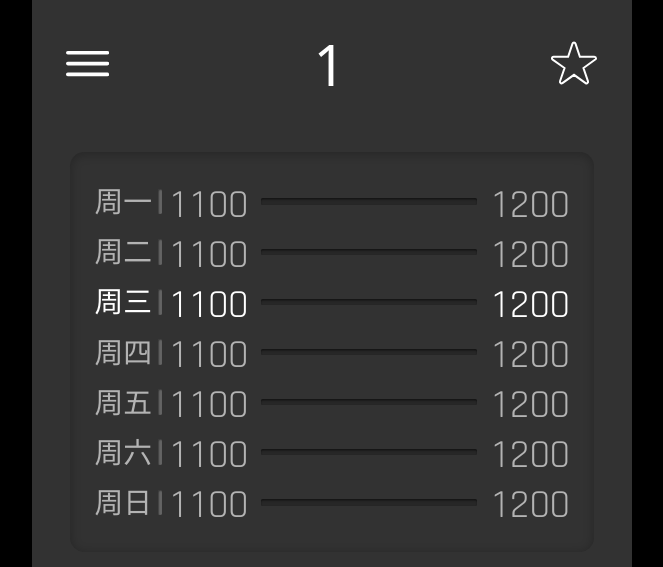
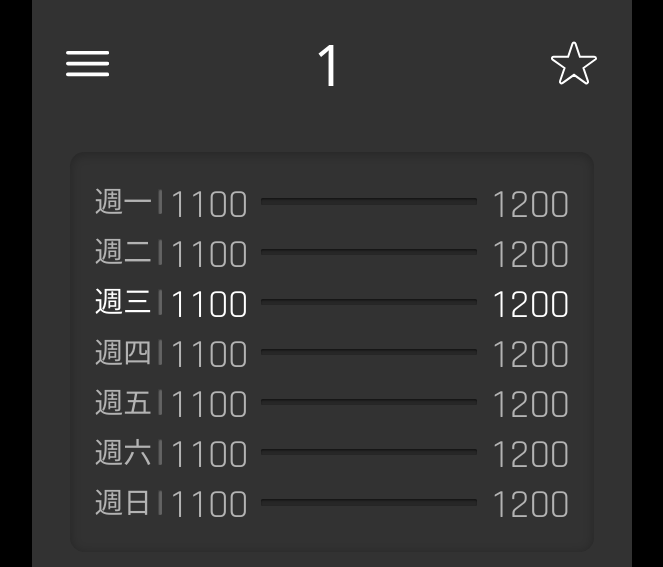
Before and after one commit to l1n-zh/MRTPFF, a Vue app: page /1 in a window 1280 px wide. Shown: the top 567 px of the page, without its empty margins (308-971 px from the left). Built offline with nearby package versions, Linux system fonts and the light colour scheme; no server answers; some icons are missing; a web font is replaced by a local one.

Commit message:
typo fix

```diff
--- a/src/components/page/FieldWeeklyPredict.vue
+++ b/src/components/page/FieldWeeklyPredict.vue
@@ -2,7 +2,7 @@
     <div class="flex flex-col justify-between w-full h-full">
       <div class="h-[20px] w-full flex flex-row justify-between items-center" v-for="n in 7">
         <div class="text-[18px] leading-[18px] mr-1" :style="{ color: n == today ? 'white' : '#B3B3B3' }">
-          {{"周" + "一二三四五六日"[n-1]}}
+          {{"週" + "一二三四五六日"[n-1]}}
         </div>
 
         <div class="divider w-[2px] h-[80%] rounded-[1px] bg-[#666666] mr-1" />
```
